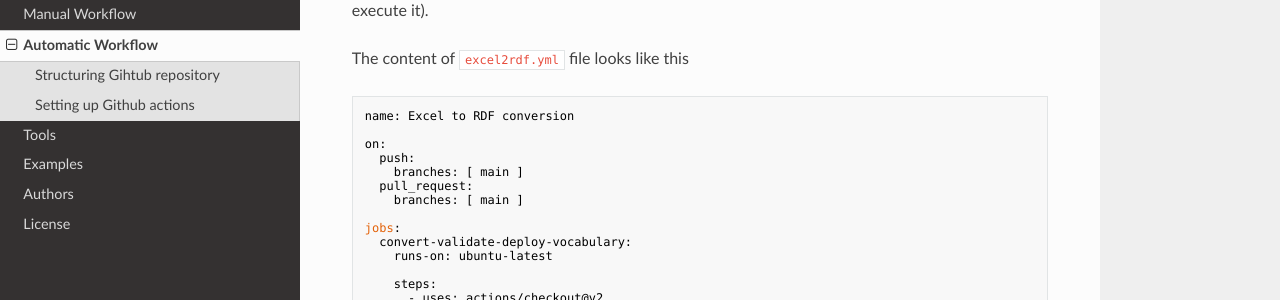
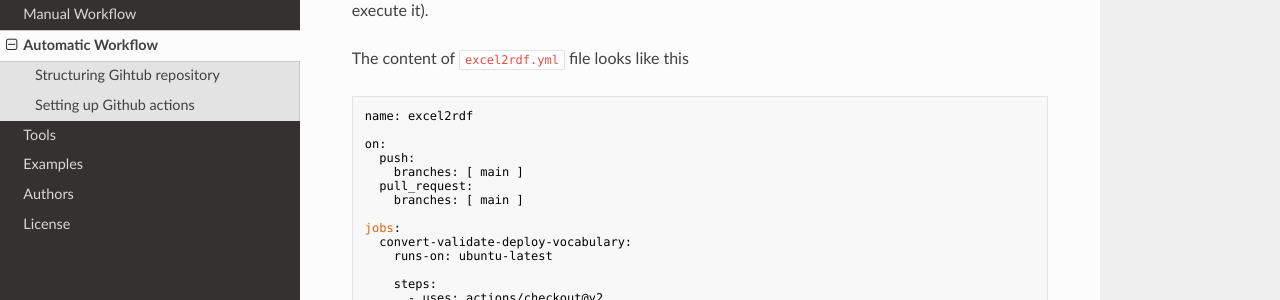
Before and after one commit to fair-data-collective/excel2rdf-site, an MkDocs documentation site: the page built from docs/AutomaticWorkflow.md, in a window 1280 px wide and 900 px high, scrolled down 1056 px. Shown: the part 151-451 px from the top of the window. Built offline with MkDocs 1.6.1, drawn with Linux system fonts in a browser that asks for light colours; nearby versions of some CDN libraries.

Commit message:
small name change

````diff
--- a/docs/AutomaticWorkflow.md
+++ b/docs/AutomaticWorkflow.md
@@ -46,7 +46,7 @@ In accordance to the above structure we set up the Github action via `excel2rdf.
 The content of `excel2rdf.yml` file looks like this
 
 ```bash
-name: Excel to RDF conversion
+name: excel2rdf
 
 on:
   push:
````
